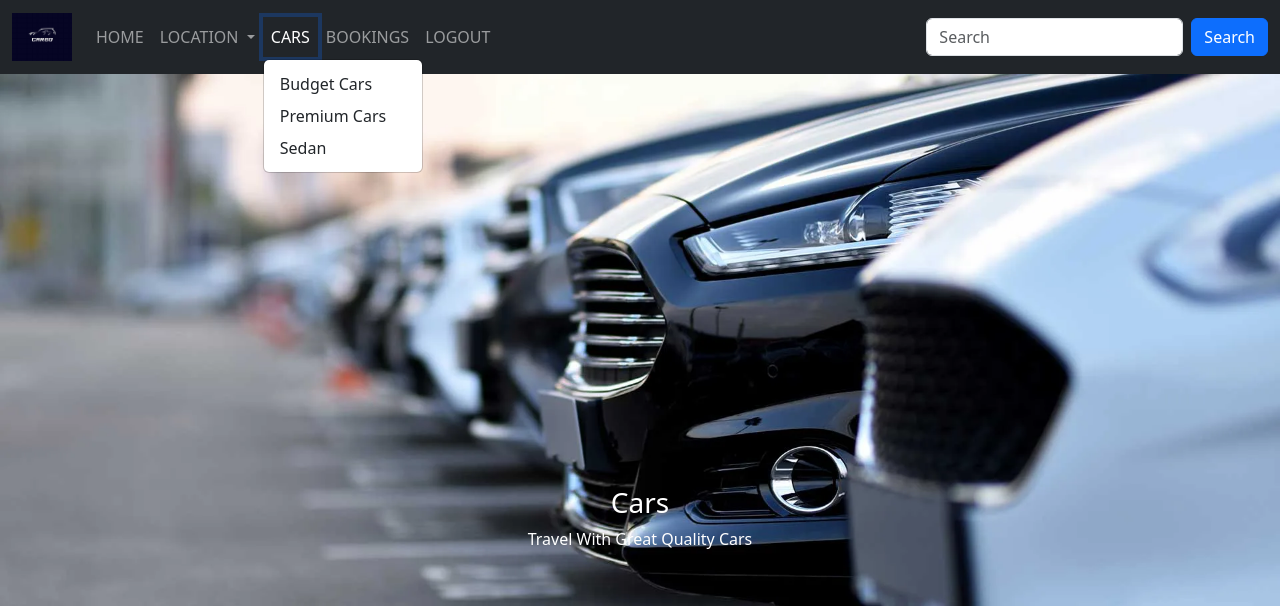
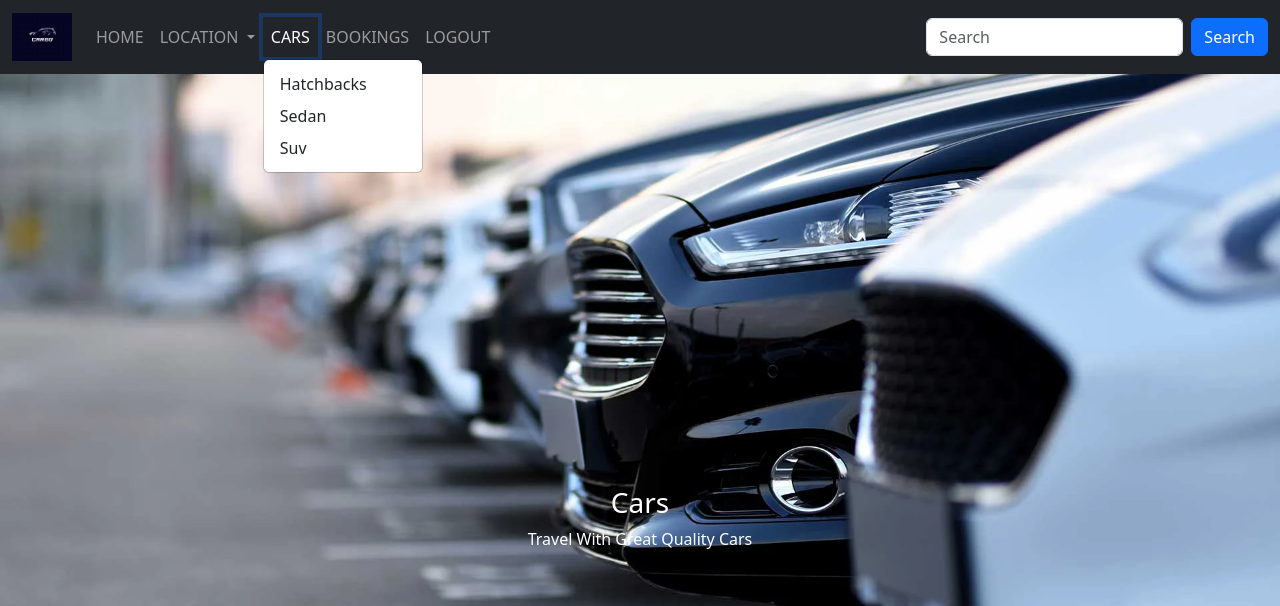
Before and after one commit to JibinAji21/CarGo, a Django app: page /user_home in a window 1280 px wide, after a click on "CARS". Shown: the top 606 px of the page. Run offline with Django 5.2, Linux system fonts and the light colour scheme; data comes from the database, SQL or seed files in the repository; both versions use the stored data as it was after the commit.

Commit message:
cargo in progress...

```diff
--- a/cargo/templates/user/customer_home.html
+++ b/cargo/templates/user/customer_home.html
@@ -52,9 +52,9 @@
                   CARS
                 </a>
                 <ul class="dropdown-menu" aria-labelledby="carsDropdown">
-                  <li><a class="dropdown-item" href="#">Budget Cars</a></li>
-                  <li><a class="dropdown-item" href="#">Premium Cars</a></li>
+                  <li><a class="dropdown-item" href="#">Hatchbacks</a></li>
                   <li><a class="dropdown-item" href="#">Sedan</a></li>
+                  <li><a class="dropdown-item" href="#">Suv</a></li>
                 </ul>
               </li>
 
```
Also changed, not shown: cargo/db.sqlite3, cargo/media/2019-Mercedes-C220d-.jpg (added), cargo/media/Audi-A4-2014.jpg (added), cargo/media/bmw530d_m_sport_2018.jpeg (added).
